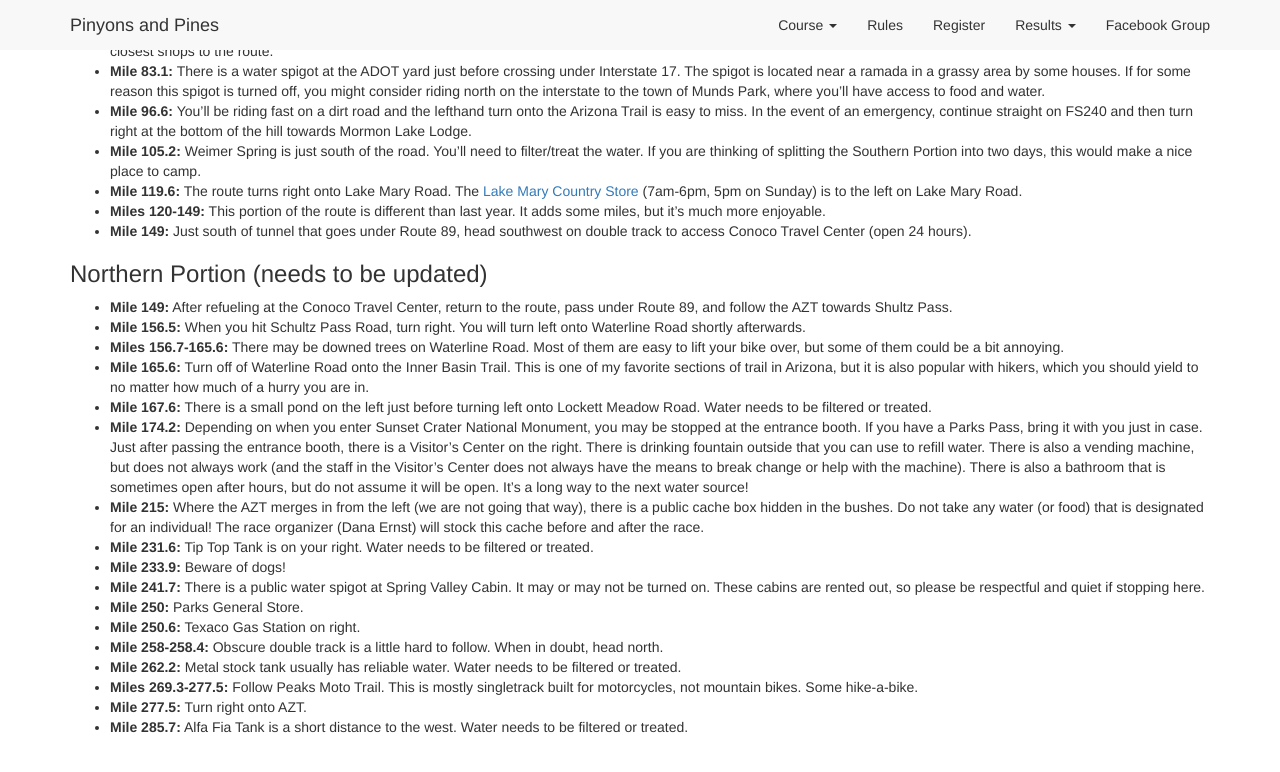
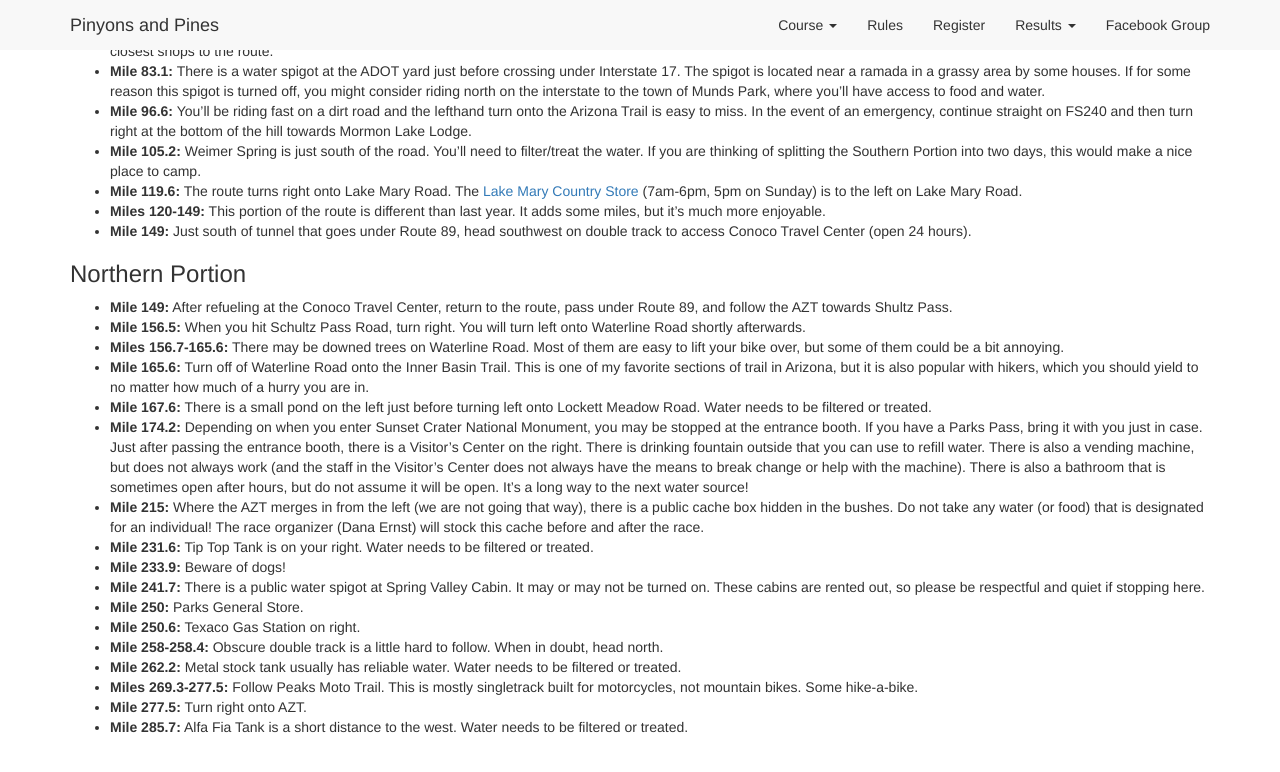
Before and after one commit to dcernst/PinyonsPines, a Jekyll site: the page built from course2020.md, in a window 1280 px wide and 900 px high, scrolled down 1465 px, cut to the strip 0-773 px from the top of the window. Built offline with Jekyll 4.4.1, drawn with Linux system fonts in a browser that asks for light colours; nearby versions of some CDN libraries.

Commit message:
Update to heading

```diff
--- a/course2020.md
+++ b/course2020.md
@@ -44,7 +44,7 @@ Below are some important notes, including information concerning resupply option
 - **Miles 120-149:** This portion of the route is different than last year. It adds some miles, but it's much more enjoyable.
 - **Mile 149:** Just south of tunnel that goes under Route 89, head southwest on double track to access Conoco Travel Center (open 24 hours).
 
-### Northern Portion (needs to be updated)
+### Northern Portion
 
 - **Mile 149:** After refueling at the Conoco Travel Center, return to the route, pass under Route 89, and follow the AZT towards Shultz Pass.
 - **Mile 156.5:** When you hit Schultz Pass Road, turn right. You will turn left onto Waterline Road shortly afterwards.
```
